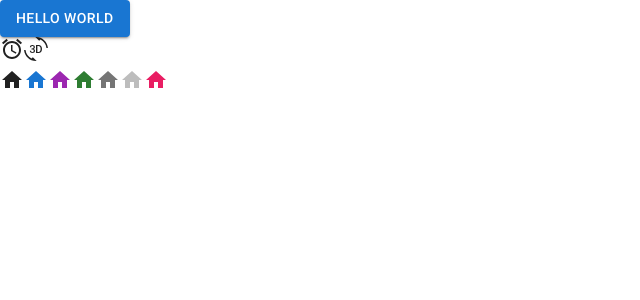
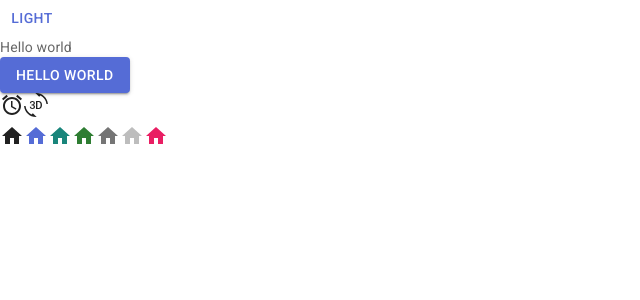
Before and after one commit to NTTrung9204/balance_management, a React (Vite) app: page / in a window 1280 px wide. Shown: the top 300 px of the page, without its empty margins (0-640 px from the left). Built offline with nearby package versions, Linux system fonts and the light colour scheme.

Commit message:
feat: toggle mode

```diff
--- a/src/App.jsx
+++ b/src/App.jsx
@@ -3,10 +3,28 @@ import AccessAlarmIcon from '@mui/icons-material/AccessAlarm'
 import ThreeDRotation from '@mui/icons-material/ThreeDRotation'
 import HomeIcon from '@mui/icons-material/Home'
 import { pink } from '@mui/material/colors'
+import Typography from '@mui/material/Typography'
+import { useColorScheme } from '@mui/material'
+
+function ModeToggle() {
+  const { mode, setMode } = useColorScheme()
+  return (
+    <Button onClick={() => setMode(mode === 'light' ? 'dark' : 'light')}>
+      {mode === 'light' ? 'Dark' : 'Light'}
+    </Button>
+  )
+
+}
 
 function App() {
   return (
     <>
+      <ModeToggle />
+
+      <br />
+
+      <Typography variant="body2" color="text.secondary">Hello world</Typography>
+
       <Button variant="contained">Hello world</Button>
 
       <br />
--- a/src/main.jsx
+++ b/src/main.jsx
@@ -2,10 +2,14 @@ import { StrictMode } from 'react'
 import { createRoot } from 'react-dom/client'
 import App from './App.jsx'
 import CssBaseline from '@mui/material/CssBaseline'
+import { ThemeProvider } from '@mui/material/styles'
+import theme from './theme'
 
 createRoot(document.getElementById('root')).render(
   <StrictMode>
-    <CssBaseline />
-    <App />
+    <ThemeProvider theme={theme}>
+      <CssBaseline />
+      <App />
+    </ThemeProvider>
   </StrictMode>,
 )
--- /dev/null
+++ b/src/theme.js
@@ -0,0 +1,21 @@
+import { createTheme } from "@mui/material/styles";
+import { red } from "@mui/material/colors";
+
+const theme = createTheme({
+    colorSchemes: {
+        light: {
+            palette: {
+                primary: { main: "#556cd6" },
+                secondary: { main: "#19857b" },
+            },
+        },
+        dark: {
+            palette: {
+                primary: { main: "#90caf9" },
+                secondary: { main: "#f48fb1" },
+            },
+        }
+    },
+});
+
+export default theme;
```
Also changed, not shown: guild_install.txt.
